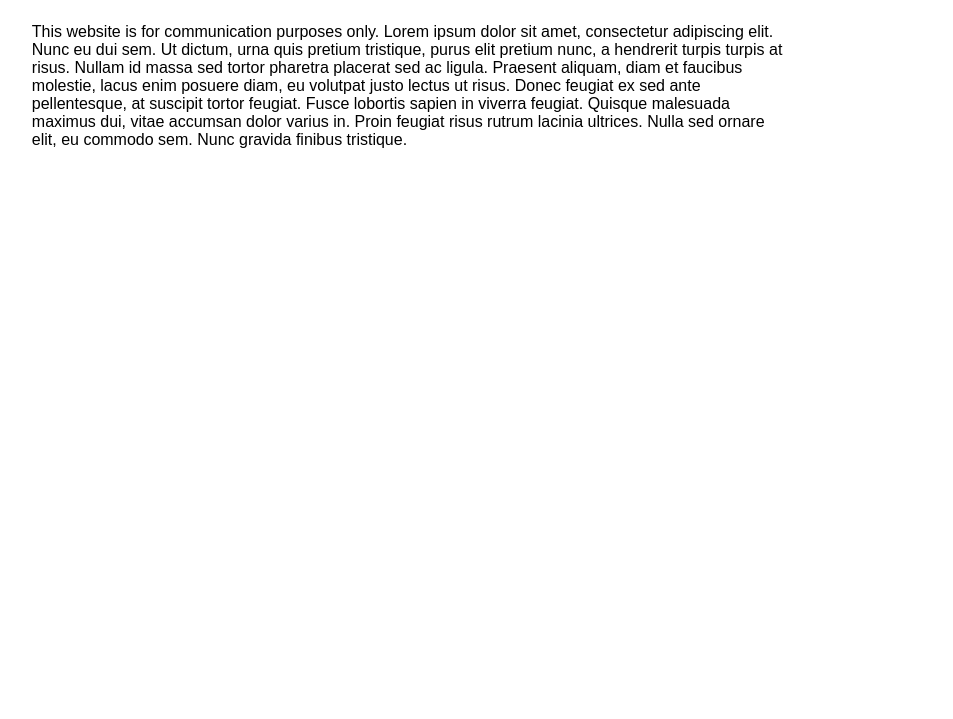
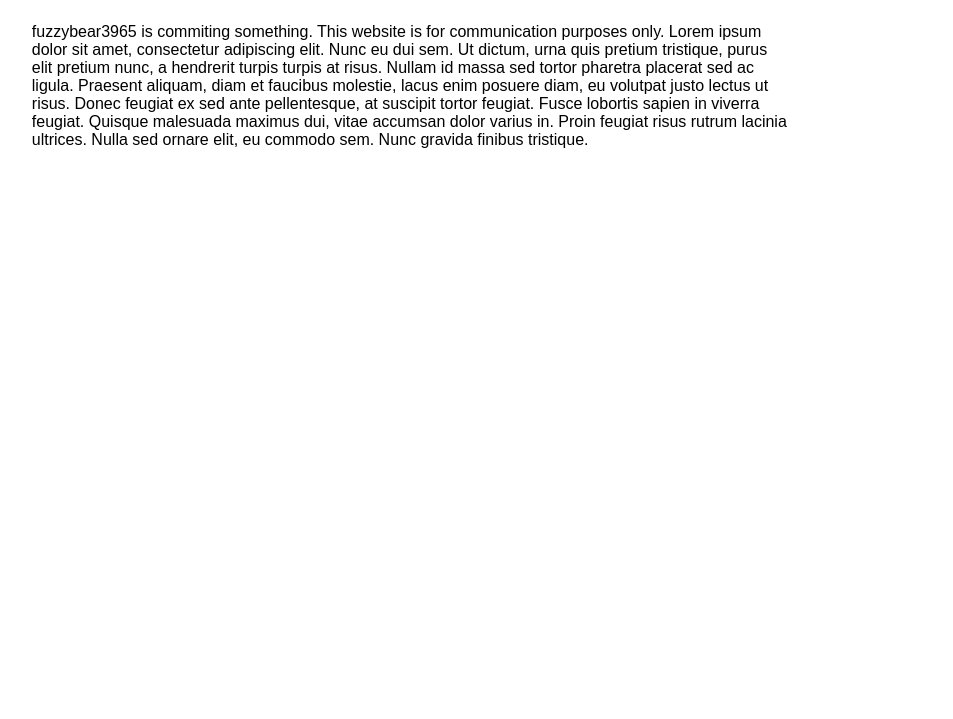
Before and after one commit to Pikachu3965/CyberYap, a plain HTML site: page index.html in a window 1280 px wide. Shown: the part 81-800 px from the top of the page, without its empty margins (229-1182 px from the left). Drawn offline with Linux system fonts and the light colour scheme.

Commit message:
signed it

```diff
--- a/index.html
+++ b/index.html
@@ -11,7 +11,7 @@
 <a href="sign_in.html"><button class="register"> Sign in </button></a>
 </div>
 <p id="intro">
-This website is for communication purposes only. Lorem ipsum dolor sit amet, consectetur adipiscing elit. Nunc eu dui sem. Ut dictum, urna quis pretium tristique, purus elit pretium nunc, a hendrerit turpis turpis at risus. Nullam id massa sed tortor pharetra placerat sed ac ligula. Praesent aliquam, diam et faucibus molestie, lacus enim posuere diam, eu volutpat justo lectus ut risus. Donec feugiat ex sed ante pellentesque, at suscipit tortor feugiat. Fusce lobortis sapien in viverra feugiat. Quisque malesuada maximus dui, vitae accumsan dolor varius in. Proin feugiat risus rutrum lacinia ultrices. Nulla sed ornare elit, eu commodo sem. Nunc gravida finibus tristique.
+fuzzybear3965 is commiting something. This website is for communication purposes only. Lorem ipsum dolor sit amet, consectetur adipiscing elit. Nunc eu dui sem. Ut dictum, urna quis pretium tristique, purus elit pretium nunc, a hendrerit turpis turpis at risus. Nullam id massa sed tortor pharetra placerat sed ac ligula. Praesent aliquam, diam et faucibus molestie, lacus enim posuere diam, eu volutpat justo lectus ut risus. Donec feugiat ex sed ante pellentesque, at suscipit tortor feugiat. Fusce lobortis sapien in viverra feugiat. Quisque malesuada maximus dui, vitae accumsan dolor varius in. Proin feugiat risus rutrum lacinia ultrices. Nulla sed ornare elit, eu commodo sem. Nunc gravida finibus tristique.
 </p>
 </form>
 <script src="js/fade_in.js"></script>
```
